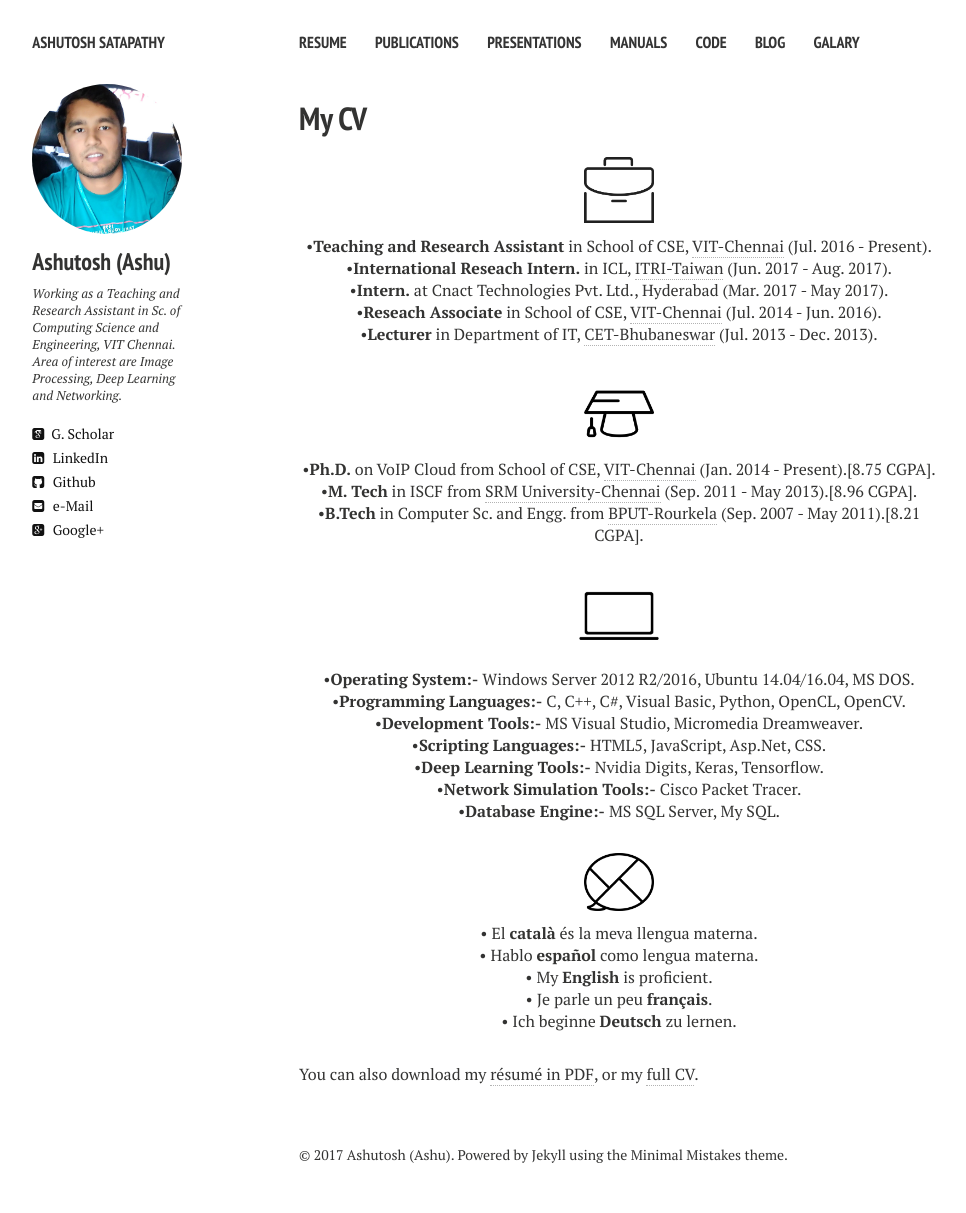
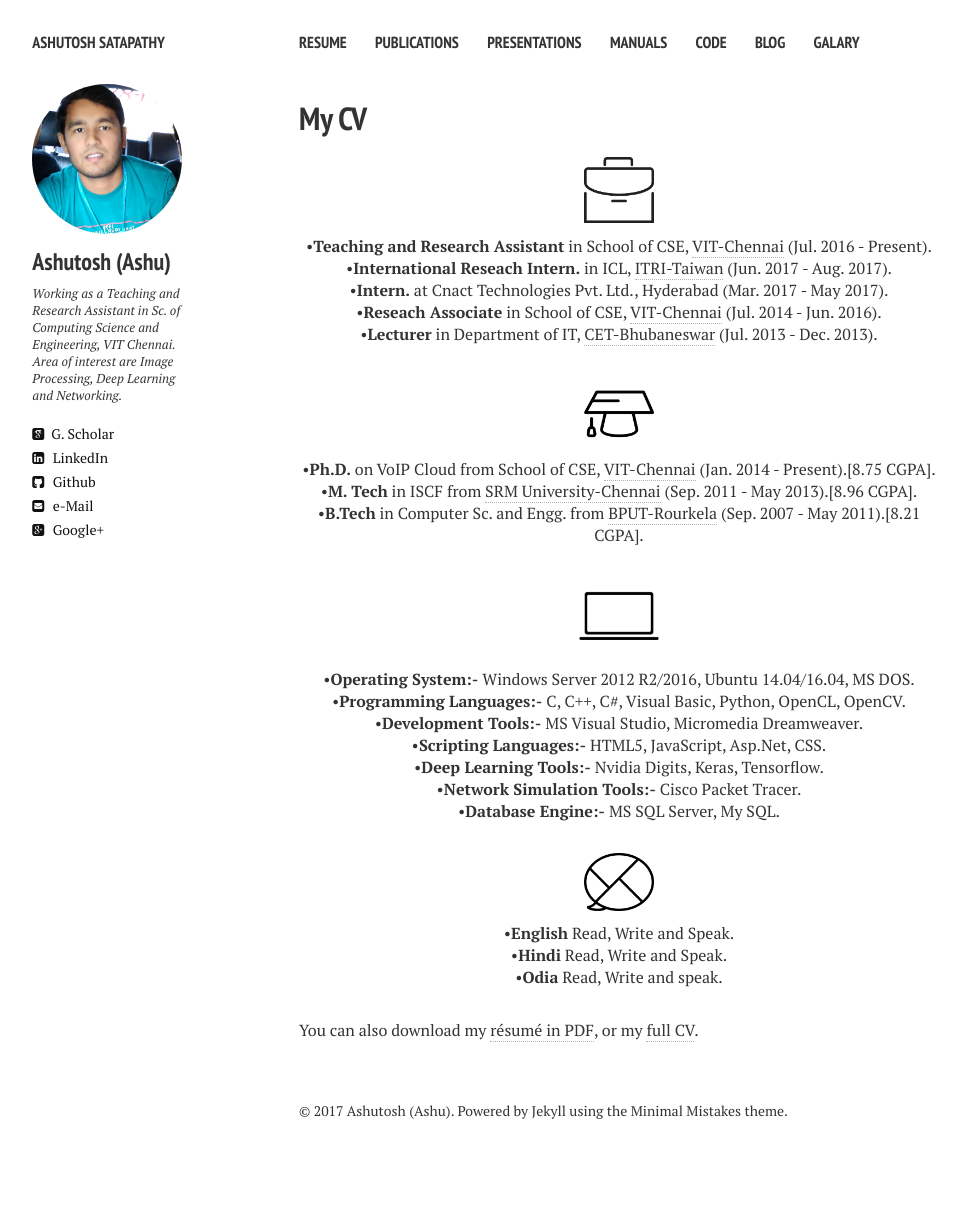
Before and after one commit to ashutoshsatapathy1990/ashutoshsatapathy1990.github.io, a Jekyll site: the page built from cv.md, in a window 1280 px wide. Shown: the whole page, without its empty margins (21-987 px from the left). Built offline with Jekyll 4.4.1, drawn with Linux system fonts in a browser that asks for light colours; nearby versions of some CDN libraries; after the commit the page ends 1169 px from its top, so only the background shows below that.

Commit message:
Update cv.html

```diff
--- a/_layouts/cv.html
+++ b/_layouts/cv.html
@@ -66,11 +66,9 @@
     <p align="center" class="bottom-three">&#8226<strong>Database Engine:-</strong> MS SQL Server, My SQL.</p>
 
     <p align="center" class=bottom-small><img src="{{ site.url }}/images/CV/talk.png" alt="Languages" width="70" height="70"></p>
-    <p align="center">&#8226 El <strong>català</strong> és la meva llengua materna.</p>
-    <p align="center">&#8226 Hablo <strong>español</strong> como lengua materna.</p>
-    <p align="center">&#8226 My <strong>English</strong> is proficient.</p>
-    <p align="center">&#8226 Je parle un peu <strong>français</strong>.</p>
-    <p align="center" class="bottom-three">&#8226 Ich beginne <strong>Deutsch</strong> zu lernen.</p>
+    <p align="center">&#8226<strong>English</strong> Read, Write and Speak.</p>
+      <p align="center">&#8226<strong>Hindi</strong> Read, Write and Speak.</p>
+    <p align="center" class="bottom-three">&#8226<strong>Odia</strong> Read, Write and speak.</p>
 
 
 
```
